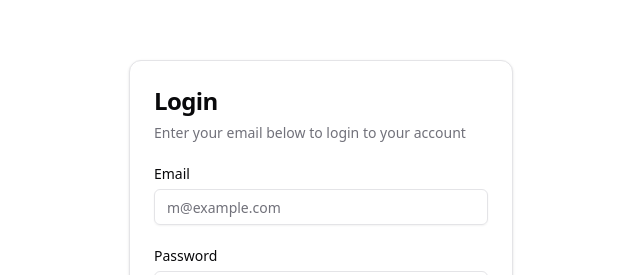
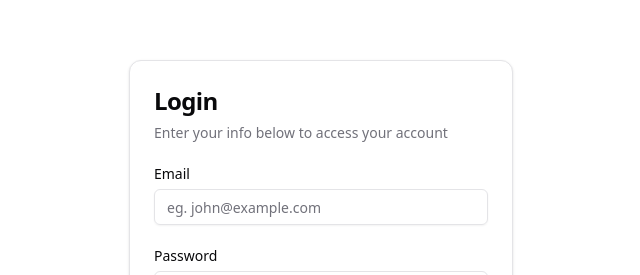
Before and after one commit to Shakthi-Viviyn/Zap, a Next.js app in the folder frontend/: page /login in a window 1280 px wide. Shown: the part 156-431 px from the top of the page, without its empty margins (319-959 px from the left). Built offline with nearby package versions, Linux system fonts and the light colour scheme.

Commit message:
Setup api endpoint for login

```diff
--- a/frontend/src/app/login/page.tsx
+++ b/frontend/src/app/login/page.tsx
@@ -12,6 +12,7 @@ import { Input } from "@/components/ui/input"
 import { Label } from "@/components/ui/label"
 import { useState } from "react"
 import { useRouter } from "next/navigation"
+import axios from "axios";
 
 export default function Page() {
 
@@ -22,9 +23,13 @@ export default function Page() {
         password: ""
     });
 
-    function handleLogin(){
-        console.log("Login");
-        router.push("/");
+    async function handleLogin(){
+        let resp = await axios.post(`http://localhost:8000/api/login`, loginInfo);
+        if (resp.status === 200){
+            router.push("/main");
+            return;
+        }
+        console.log("Failed to create account");
     }
 
     return (
@@ -35,7 +40,7 @@ export default function Page() {
                         <CardHeader>
                             <CardTitle className="text-2xl">Login</CardTitle>
                             <CardDescription>
-                                Enter your email below to login to your account
+                                Enter your info below to access your account
                             </CardDescription>
                         </CardHeader>
                         <CardContent>
@@ -46,7 +51,7 @@ export default function Page() {
                                         <Input
                                             id="email"
                                             type="email"
-                                            placeholder="m@example.com"
+                                            placeholder="eg. john@example.com"
                                             value={loginInfo.email}
                                             onChange={(e) => setLoginInfo({...loginInfo, email: e.target.value})}
                                         />
@@ -58,8 +63,8 @@ export default function Page() {
                                         <Input
                                             id="password"
                                             type="password"
-                                            value={loginInfo.email}
-                                            onChange={(e) => setLoginInfo({...loginInfo, email: e.target.value})}
+                                            value={loginInfo.password}
+                                            onChange={(e) => setLoginInfo({...loginInfo, password: e.target.value})}
                                         />
                                     </div>
                                     <Button type="submit" className="w-full" onClick={handleLogin}>
```
